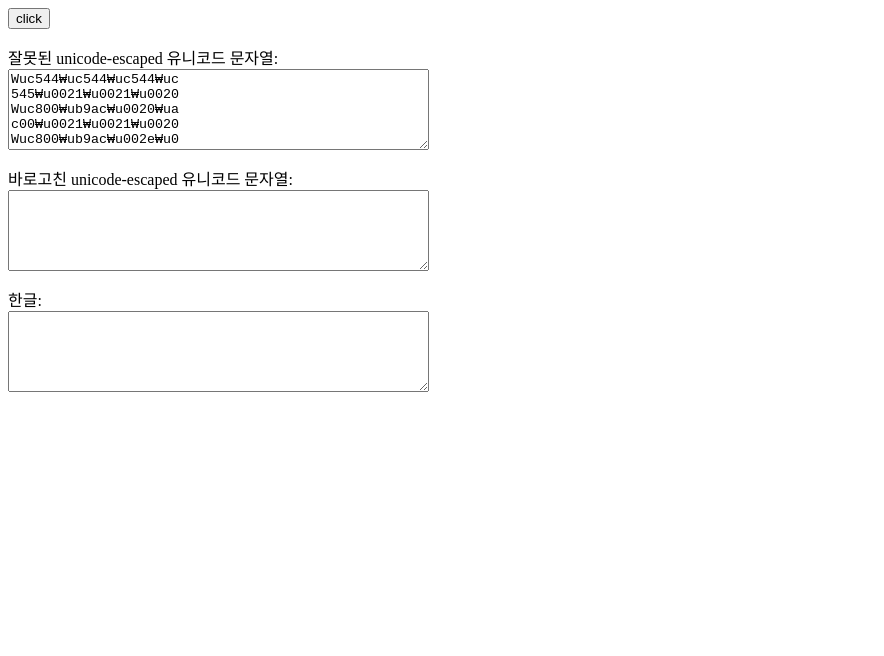
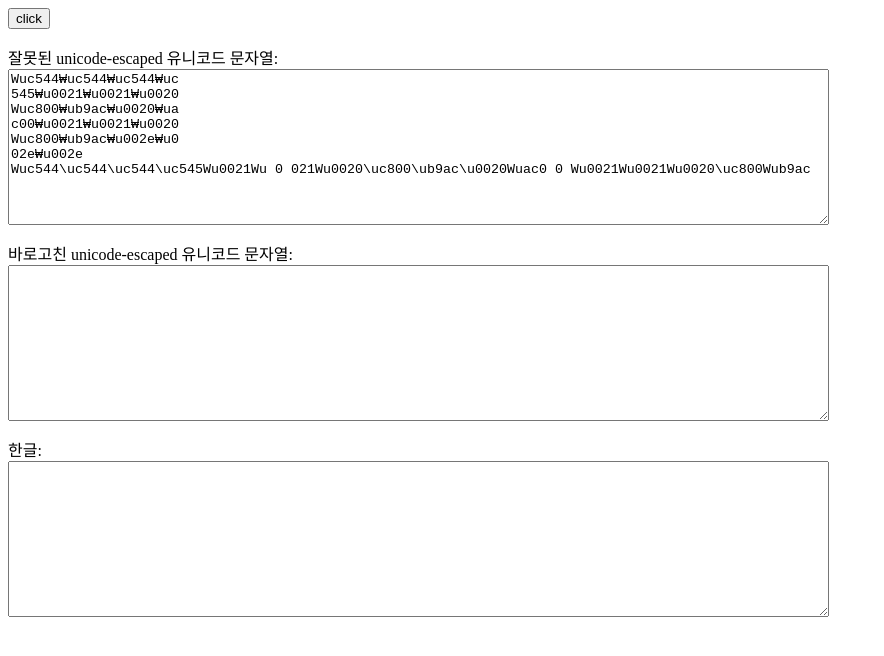
Before and after one commit to yssgo/wrongly-unicode-escaped-string-to-korean, a plain HTML site: page docs/index.html in a window 1280 px wide. Shown: the whole page, without its empty margins (0-884 px from the left). Drawn offline with Linux system fonts and the light colour scheme.

Commit message:
Update index.html

```diff
--- a/docs/index.html
+++ b/docs/index.html
@@ -6,9 +6,9 @@
 </head>
 <body>
 <button onclick='decode()'>click</button></p>
-<p>잘못된 unicode-escaped 유니코드 문자열:<br><textarea rows=5 cols=50 id='BadETA'></textarea></p>
-<p>바로고친 unicode-escaped 유니코드 문자열:<br><textarea rows=5 cols=50 id='GoodETA'></textarea></p>
-<p>한글:<br><textarea rows=5 cols=50 id='DTA' readonly></textarea></p>
+<p>잘못된 unicode-escaped 유니코드 문자열:<br><textarea rows=10 cols=100 id='BadETA'></textarea></p>
+<p>바로고친 unicode-escaped 유니코드 문자열:<br><textarea rows=10 cols=100 id='GoodETA'></textarea></p>
+<p>한글:<br><textarea rows=10 cols=100 id='DTA' readonly></textarea></p>
 </body>
 </html>
 <script>
```
